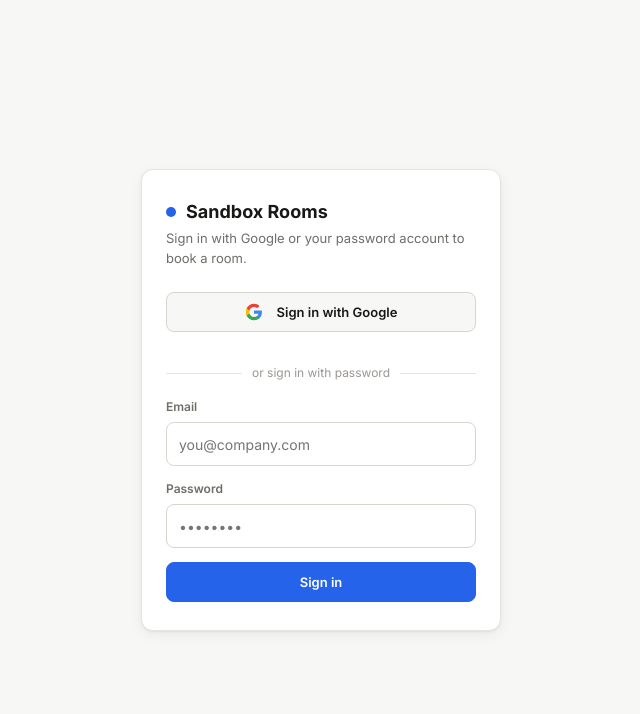
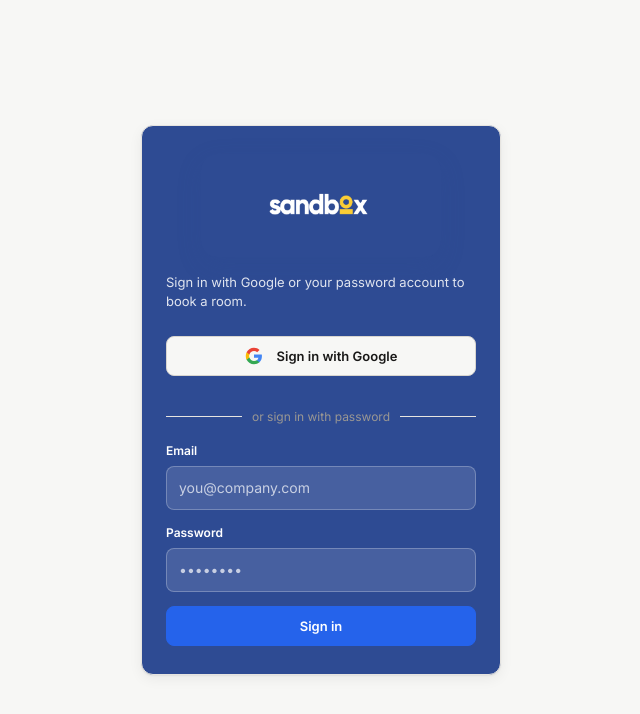
Before and after one commit to adhil-sandbox/croombooking, a React (Vite) app in the folder react-app/: page / in a window 1280 px wide. Shown: the top 714 px of the page, without its empty margins (319-959 px from the left). Built offline with nearby package versions, Linux system fonts and the light colour scheme.

Commit message:
auth-card color changes |todo:create company and add members

```diff
--- a/react-app/src/index.css
+++ b/react-app/src/index.css
@@ -963,10 +963,6 @@
   position: relative;
 }
 
-.cal-wrap.month-view {
-  overflow-y: hidden;
-}
-
 .cal-grid {
   display: inline-grid;
   width: max-content;
@@ -1107,8 +1103,6 @@
   display: flex;
   flex-direction: column;
   min-width: 560px;
-  height: 100%;
-  min-height: 0;
 }
 
 .month-head-row {
@@ -1137,9 +1131,7 @@
 .month-body {
   display: grid;
   grid-template-columns: repeat(7, 1fr);
-  grid-auto-rows: 1fr;
-  height: calc(100% - 40px);
-  min-height: 0;
+  grid-auto-rows: minmax(90px, 1fr);
 }
 
 .month-day {
@@ -1150,7 +1142,7 @@
   flex-direction: column;
   gap: 3px;
   background: var(--bg);
-  min-height: 0;
+  min-height: 90px;
   cursor: pointer;
   transition: background .12s;
 }
@@ -1200,18 +1192,6 @@
   justify-content: space-between;
   align-items: center;
   margin-bottom: 2px;
-}
-
-.month-bookings-list {
-  display: flex;
-  flex-direction: column;
-  gap: 4px;
-  overflow-y: auto;
-  min-height: 0;
-}
-
-.month-day.full .month-bookings-list {
-  opacity: 0.85;
 }
 
 .month-day-num {
@@ -1489,7 +1469,7 @@
 .auth-card {
   width: 100%;
   max-width: 360px;
-  background: var(--bg);
+  background: #2e4b93;
   border: 1px solid var(--border);
   border-radius: var(--radius);
   box-shadow: var(--shadow);
@@ -1506,12 +1486,37 @@
 .auth-card h2 {
   margin: 0;
   font-size: 18px;
+  color: #ffffff;
 }
 
 .auth-card p {
   margin: 0 0 24px;
-  color: var(--text-muted);
+  color: rgba(255, 255, 255, 0.85);
   font-size: 13px;
+}
+
+.auth-card .field label,
+.auth-card .field input,
+.auth-card .field input::placeholder,
+.auth-card .field select,
+.auth-card .field textarea,
+.auth-card .divider-text {
+  color: #ffffff;
+}
+
+.auth-card .field input,
+.auth-card .field select,
+.auth-card .field textarea {
+  background: rgba(255, 255, 255, 0.12);
+  border-color: rgba(255, 255, 255, 0.25);
+}
+
+.auth-card .field input::placeholder {
+  color: rgba(255, 255, 255, 0.7);
+}
+
+.auth-card .divider-text {
+  color: rgba(255, 255, 255, 0.8);
 }
 
 /* ============================================================
--- a/react-app/src/views/AuthView.jsx
+++ b/react-app/src/views/AuthView.jsx
@@ -1,5 +1,6 @@
 import { useState } from 'react';
 import { useStore } from '../store/useStore';
+import sandboxLogo from '../assets/sandbox-logo.png';
 
 export function AuthView() {
   const { signIn, signInWithGoogle } = useStore();
@@ -31,9 +32,26 @@
   return (
     <div className="auth-wrap">
       <div className="auth-card">
-        <div className="brand-head">
-          <span className="dot" style={{ width: 10, height: 10, borderRadius: '50%', background: 'var(--accent)', flexShrink: 0 }} />
-          <h2>Sandbox Rooms</h2>
+        <div className="brand-head" style={{ marginBottom: 16, justifyContent: 'center' }}>
+          <div
+            style={{
+              background: '#2e4b93',
+              padding: '14px 18px',
+              borderRadius: 16,
+              display: 'inline-flex',
+              alignItems: 'center',
+              justifyContent: 'center',
+              width: '100%',
+              maxWidth: 240,
+              boxShadow: '0 8px 24px rgba(46, 75, 147, 0.2)'
+            }}
+          >
+            <img
+              src={sandboxLogo}
+              alt="Sandbox Rooms"
+              style={{ width: '100%', maxWidth: 188, height: 'auto', display: 'block' }}
+            />
+          </div>
         </div>
         <p>Sign in with Google or your password account to book a room.</p>
 
```
